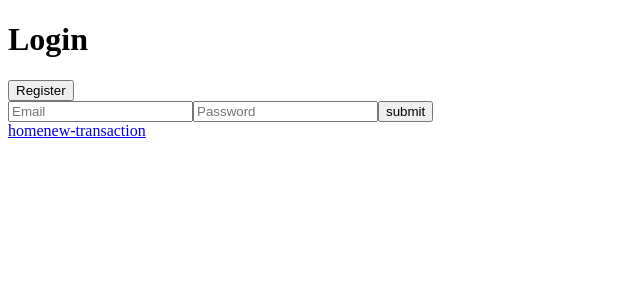
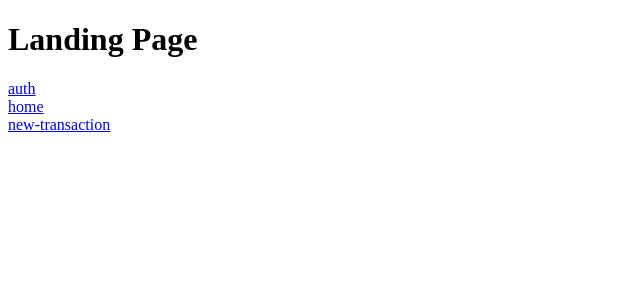
Before and after one commit to FabioD95/pocket_track, a React (Vite) app in the folder pocket_track_fe/: page / in a window 1280 px wide. Before the commit this address led to /auth. Shown: the top 300 px of the page, without its empty margins (0-640 px from the left). Built offline with nearby package versions, Linux system fonts and the light colour scheme; no server answers.

Commit message:
Add RootRoute and NotFoundPage components; update routing structure to include custom root handling and 404 page

```diff
--- a/pocket_track_fe/src/main.tsx
+++ b/pocket_track_fe/src/main.tsx
@@ -6,27 +6,37 @@ import { PersistGate } from 'redux-persist/integration/react';
 
 import './index.css';
 import store, { persistor } from './store';
-import App from './App.tsx';
 import Auth from './pages/Auth.tsx';
-import LandingPage from './pages/LandingPage.tsx';
 import ProtectedRoute from './pages/ProtectedRoute.tsx';
 import NewTransaction from './pages/NewTransaction.tsx';
+import RootRoute from './pages/RootRoute.tsx';
+import NotFoundPage from './pages/NotFoundPage.tsx';
 
 const router = createBrowserRouter(
   [
     {
       path: '/',
+      element: <RootRoute />, // Gestione personalizzata della root
+    },
+    {
+      path: '/auth',
+      element: <Auth />, // Pagina di autenticazione
+    },
+    {
+      path: '/', // Rotte protette senza prefisso
       element: <ProtectedRoute />,
       children: [
-        { index: true, element: <LandingPage /> },
         {
-          path: 'new-transaction',
+          path: 'new-transaction', // Direttamente sotto '/'
           element: <NewTransaction />,
         },
+        // Puoi aggiungere altre rotte protette qui
       ],
     },
-    { path: '/app', element: <App /> },
-    { path: '/auth', element: <Auth /> },
+    {
+      path: '*',
+      element: <NotFoundPage />, // Pagina 404
+    },
   ],
   {
     future: {
@@ -53,3 +63,17 @@ createRoot(document.getElementById('root')!).render(
     </Provider>
   </StrictMode>
 );
+
+// {
+//   path: '/',
+//   element: <ProtectedRoute />,
+//   children: [
+//     { index: true, element: <App /> },
+//     {
+//       path: 'new-transaction',
+//       element: <NewTransaction />,
+//     },
+//   ],
+// },
+// // { path: '/', element: <LandingPage /> },
+// { path: '/auth', element: <Auth /> },
--- a/pocket_track_fe/src/pages/LandingPage.tsx
+++ b/pocket_track_fe/src/pages/LandingPage.tsx
@@ -5,6 +5,10 @@ export default function LandingPage() {
     <>
       <h1>Landing Page</h1>
       <Link to="/auth">auth</Link>
+      <br />
+      <Link to="/">home</Link>
+      <br />
+      <Link to="/new-transaction">new-transaction</Link>
     </>
   );
 }
--- /dev/null
+++ b/pocket_track_fe/src/pages/NotFoundPage.tsx
@@ -0,0 +1,8 @@
+export default function NotFoundPage() {
+  return (
+    <div>
+      <h1>404 - Not Found</h1>
+      <p>Sorry, the page you are looking for does not exist.</p>
+    </div>
+  );
+}
--- /dev/null
+++ b/pocket_track_fe/src/pages/RootRoute.tsx
@@ -0,0 +1,11 @@
+import LandingPage from './LandingPage';
+import App from '../App';
+import useAuth from '../hooks/useAuth';
+
+const RootRoute = () => {
+  const authenticated = useAuth();
+
+  return authenticated ? <App /> : <LandingPage />;
+};
+
+export default RootRoute;
```
